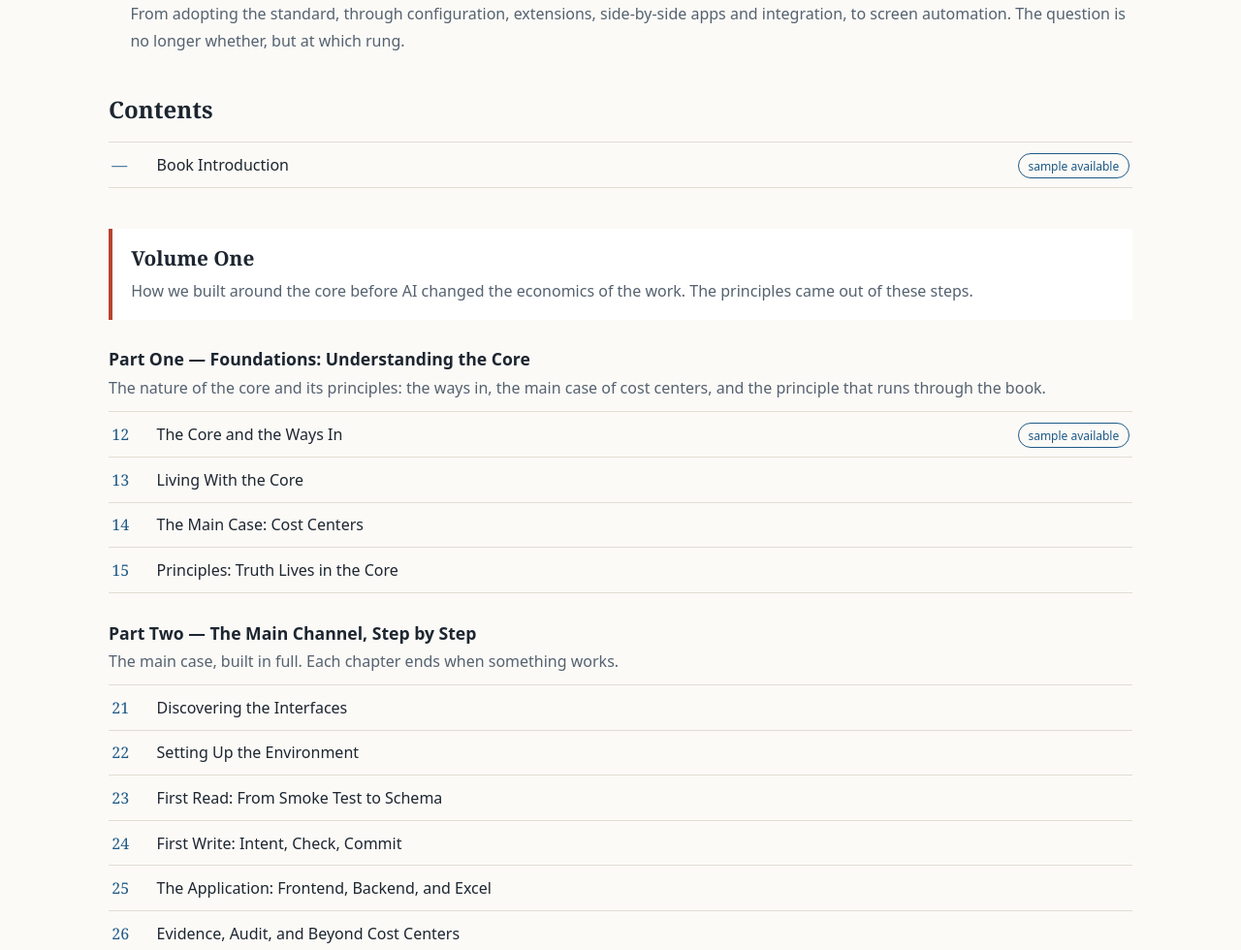
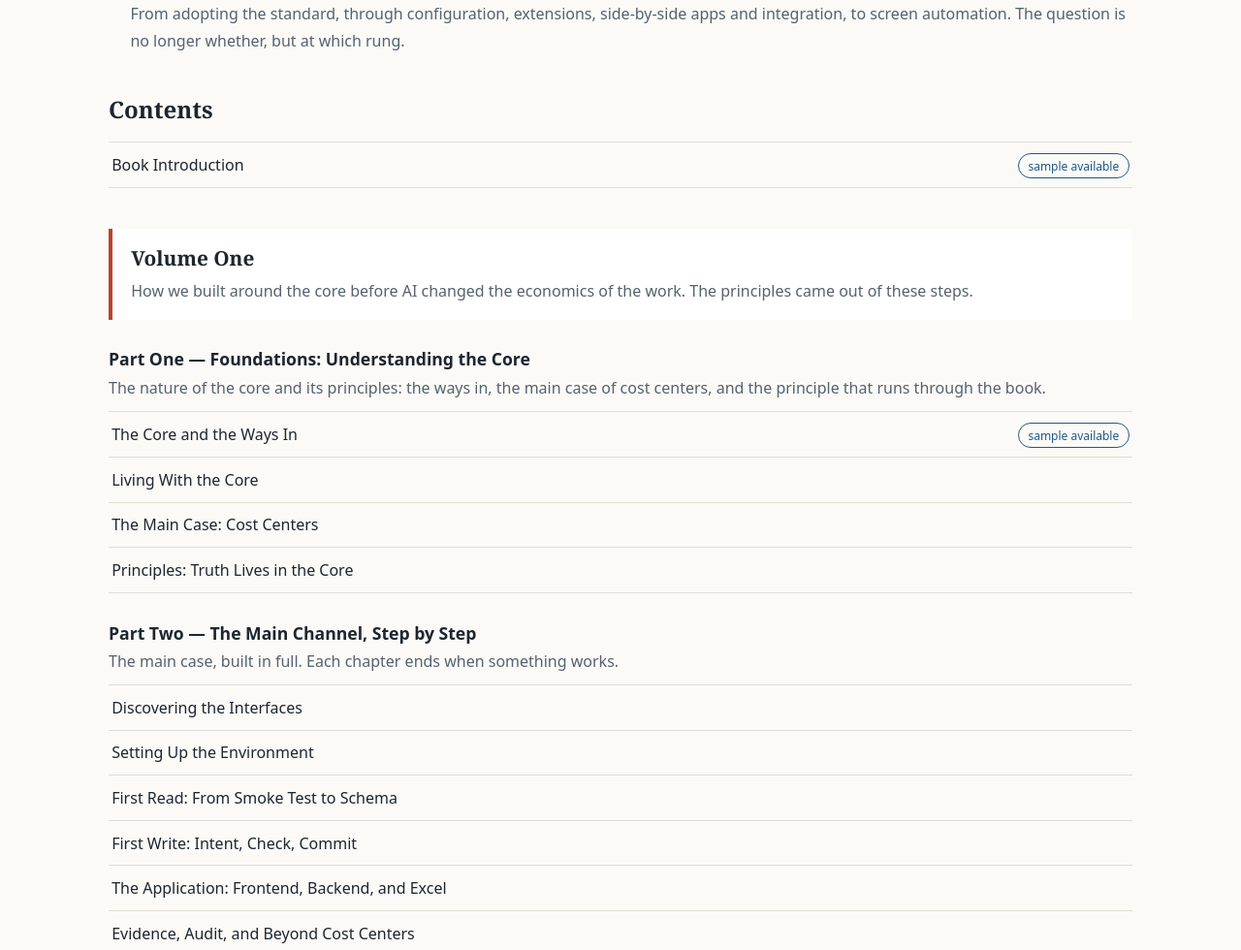
Before and after one commit to beanocle/book-site, an Astro site: page /en/book in a window 1280 px wide. Shown: the part 594-1574 px from the top of the page at 97% size. Built offline with nearby package versions, Linux system fonts and the light colour scheme; Astro itself is replaced by a stand-in of ours.

Commit message:
Contents: do not show chapter numbers (reader numbering is set at typesetting)
Co-Authored-By: Claude Opus 5.5 <noreply@anthropic.com>

```diff
--- a/src/components/BookPage.astro
+++ b/src/components/BookPage.astro
@@ -33,7 +33,6 @@ const s = {
   {s.zhNote && <p class="muted">{s.zhNote}</p>}
   <ol class="toc">
     <li class="chap">
-      <span class="no">—</span>
       <span>{intro.title[locale]}</span>
       <a class="tag" href={u('read/' + intro.slug)}>{s.sample}</a>
     </li>
@@ -52,7 +51,6 @@ const s = {
       <ol class="toc">
         {p.chapters.map((c) => (
           <li class:list={['chap', { planned: !c.built }]}>
-            <span class="no">{c.no}</span>
             <span>{c.title[locale]}</span>
             {c.slug && <a class="tag" href={u('read/' + c.slug)}>{s.sample}</a>}
             {!c.built && <span class="tag dim">{s.planned}</span>}
@@ -90,7 +88,6 @@ const s = {
   .qs span { color: var(--muted); }
   .toc { list-style: none; padding: 0; margin: 0; border-top: 1px solid var(--line); }
   .chap { display: flex; gap: 0.9rem; align-items: baseline; padding: 0.55rem 0.2rem; border-bottom: 1px solid var(--line); }
-  .chap .no { font-family: var(--serif); color: var(--accent); min-width: 2rem; }
   .chap.planned { color: var(--muted); }
   .tag { margin-left: auto; font-size: 0.75rem; padding: 0.1rem 0.6rem; border-radius: 999px; border: 1px solid var(--accent); text-decoration: none; white-space: nowrap; }
   .tag.dim { border-color: var(--line); color: var(--muted); }
--- a/src/data/book.ts
+++ b/src/data/book.ts
@@ -62,7 +62,7 @@ export interface Part { volume: 1 | 2; title: T; summary: T; chapters: Chapter[]
 
 const ch = (no: string, ja: string, en: string, zh: string, built = true, slug?: string): Chapter => ({ no, title: { ja, en, zh }, built, slug });
 
-// 章号为书稿的文件号（2026-10-14 起的上下两卷结构），读者章号在排版时另定。
+// no 是书稿的文件号，只用于和书稿对照，网站上不显示：读者章号在排版时连续编排，待写章完成前还会变（BOOK 会话 2026-10-14）。
 export const intro: Chapter = ch('00', '序章', 'Book Introduction', '序章', true, 'preface');
 
 export const volumes: Record<1 | 2, Volume> = {
```
